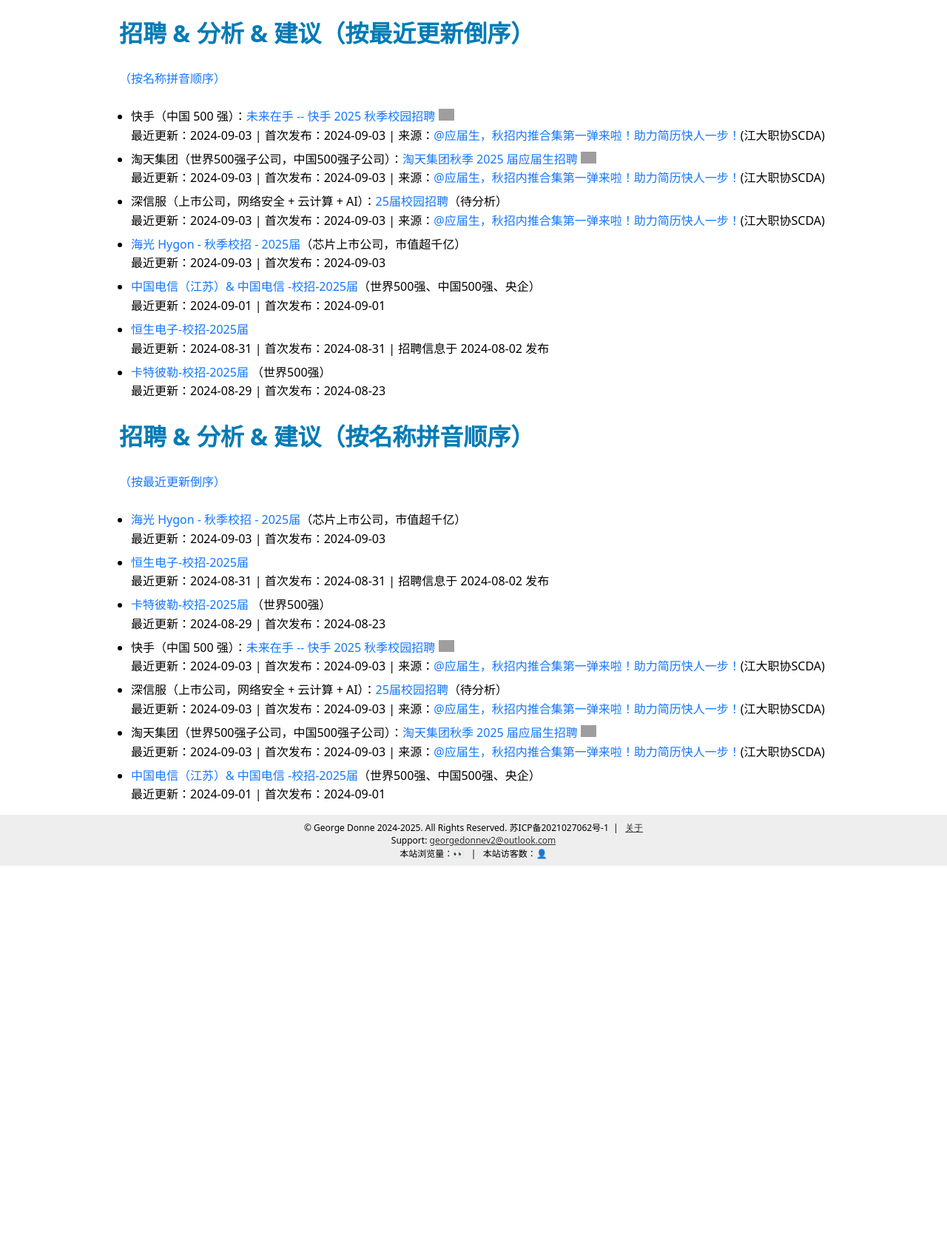
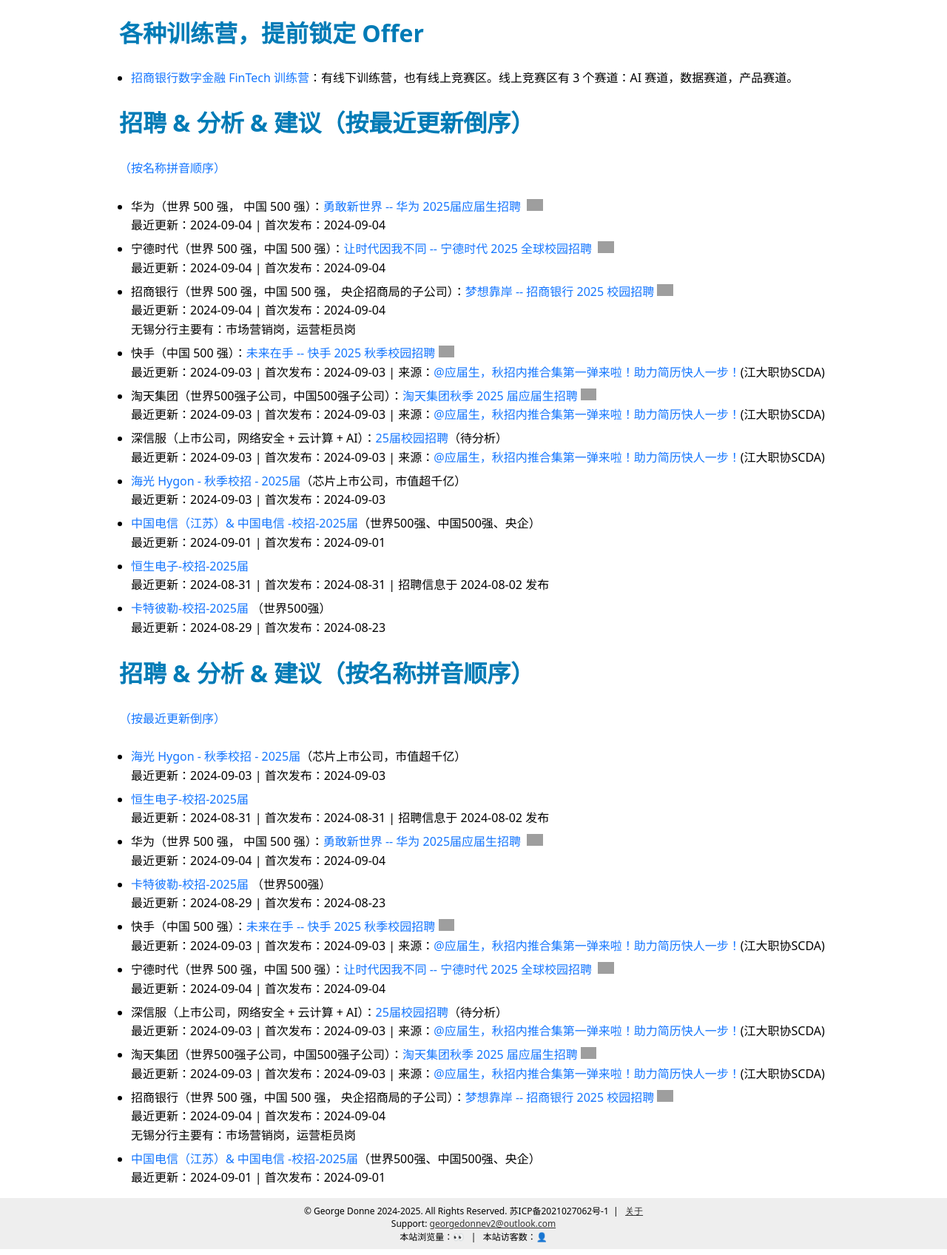
Before and after one commit to georgedonnev2/logd, a plain HTML site: page page/rem-i-want-job.html in a window 1280 px wide. Shown: the part 576-2272 px from the top of the page at 74% size. Before the commit the page ends 1754 px from the top, so only its background shows below. Drawn offline with Linux system fonts and the light colour scheme; some packages are replaced by stand-ins of ours; grey boxes are pictures that could not be loaded; a script that the page names is missing.

Commit message:
rem: add huawei, etc.

```diff
--- a/css/logd.css
+++ b/css/logd.css
@@ -112,18 +112,18 @@ main {
         &:link {
             /* color: var(--a-text-color); */
         }
+
         &:visited {
             /* color: var(--a-text-color); */
         }
-        &:focus {
 
-        }
+        &:focus {}
+
         &:hover {
             text-decoration: underline;
         }
-        &:active {
 
-        }
+        &:active {}
     }
 
     code {
@@ -212,6 +212,9 @@ img.logo-inline {
         width: auto;
         height: 1rem;
     }
+    #cmbchina-logo {
+        background-color: #b72d34;
+    }
 
     li,
     p {
--- a/page/rem-i-want-job.html
+++ b/page/rem-i-want-job.html
@@ -76,6 +76,19 @@
             </ul>
         </section>
 
+        <!-- 各种提前班 / 训练营 -->
+        <section>
+            <h2 id="training-camp-list">
+                <a href="#training-camp-list">各种训练营，提前锁定 Offer</a>
+            </h2>
+
+            <ul>
+                <li><a href="https://career.cmbchina.com/fintech/home" target="_blank">招商银行数字金融 FinTech
+                        训练营</a>：有线下训练营，也有线上竞赛区。线上竞赛区有 3 个赛道：AI 赛道，数据赛道，产品赛道。</li>
+            </ul>
+        </section>
+
+
         <!-- 招聘信息 -->
         <section>
             <h2 id="job_suggestion_by_update">
@@ -88,19 +101,49 @@
             <ul>
 
                 <li>
-                    快手（中国 500 强）：<a href="https://campus.kuaishou.cn/#/campus/jobs" target="_blank">未来在手 -- 快手 2025 秋季校园招聘</a>
-                    <img class="logo-inline" src="https://s2-11760.kwimgs.com/kos/nlav11760/dev/careers-campus/20240826-224014/assets/media/LOGO_3x.ecbc0f7b.png"><br>
-                    最近更新：2024-09-03 | 首次发布：2024-09-03 | 来源：<a href="https://mp.weixin.qq.com/s/b7OX54bIRrFclaXMto4Ggw" target="_blank">@应届生，秋招内推合集第一弹来啦！助力简历快人一步！</a>(江大职协SCDA)
+                    华为（世界 500 强， 中国 500 强）：<a
+                        href="https://career.huawei.com/reccampportal/portal5/campus-recruitment.html"
+                        target="_blank">勇敢新世界 -- 华为 2025届应届生招聘</a>&nbsp&nbsp<img class="logo-inline"
+                        src="https://career.huawei.com/reccampportal/portal5/images/logo-24.png"><br>
+                    最近更新：2024-09-04 | 首次发布：2024-09-04
+                </li>
+
+                <li>宁德时代（世界 500 强，中国 500 强）：<a href="https://talent.catl.com/campus-recruitment/catlhr/142197#/"
+                        target="_blank">让时代因我不同 -- 宁德时代 2025 全球校园招聘</a>&nbsp&nbsp<img class="logo-inline"
+                        src="https://www.catl.com/template/1/default/_files/svg/logo.svg"><br>
+                    最近更新：2024-09-04 | 首次发布：2024-09-04
+                </li>
+
+                <li>招商银行（世界 500 强，中国 500 强， 央企招商局的子公司）：<a href="https://career.cmbchina.com/campus/home"
+                        target="_blank">梦想靠岸 -- 招商银行 2025 校园招聘</a>
+                    <img class="logo-inline" id="cmbchina-logo"
+                        src="https://career.cmbchina.com/static/media/logo_recruit.ee6152c1b7664c528622.png"><br>
+                    最近更新：2024-09-04 | 首次发布：2024-09-04 <br>
+                    无锡分行主要有：市场营销岗，运营柜员岗
                 </li>
 
                 <li>
-                    淘天集团（世界500强子公司，中国500强子公司）：<a href="https://talent.taotian.com/campus/home" target="_blank">淘天集团秋季 2025 届应届生招聘</a>
-                    <img class="logo-inline" src="https://img.alicdn.com/imgextra/i1/O1CN01iAf6Hf1iBne95QBUo_!!6000000004375-2-tps-844-106.png"><br>
-                    最近更新：2024-09-03 | 首次发布：2024-09-03 | 来源：<a href="https://mp.weixin.qq.com/s/b7OX54bIRrFclaXMto4Ggw" target="_blank">@应届生，秋招内推合集第一弹来啦！助力简历快人一步！</a>(江大职协SCDA)
+                    快手（中国 500 强）：<a href="https://campus.kuaishou.cn/#/campus/jobs" target="_blank">未来在手 -- 快手 2025
+                        秋季校园招聘</a>
+                    <img class="logo-inline"
+                        src="https://s2-11760.kwimgs.com/kos/nlav11760/dev/careers-campus/20240826-224014/assets/media/LOGO_3x.ecbc0f7b.png"><br>
+                    最近更新：2024-09-03 | 首次发布：2024-09-03 | 来源：<a href="https://mp.weixin.qq.com/s/b7OX54bIRrFclaXMto4Ggw"
+                        target="_blank">@应届生，秋招内推合集第一弹来啦！助力简历快人一步！</a>(江大职协SCDA)
                 </li>
 
-                <li>深信服（上市公司，网络安全 + 云计算 + AI）：<a href="https://hr.sangfor.com/campucompon/schoolRecruitment" target="_blank">25届校园招聘</a>（待分析）<br>
-                    最近更新：2024-09-03 | 首次发布：2024-09-03 | 来源：<a href="https://mp.weixin.qq.com/s/b7OX54bIRrFclaXMto4Ggw" target="_blank">@应届生，秋招内推合集第一弹来啦！助力简历快人一步！</a>(江大职协SCDA)
+                <li>
+                    淘天集团（世界500强子公司，中国500强子公司）：<a href="https://talent.taotian.com/campus/home" target="_blank">淘天集团秋季
+                        2025 届应届生招聘</a>
+                    <img class="logo-inline"
+                        src="https://img.alicdn.com/imgextra/i1/O1CN01iAf6Hf1iBne95QBUo_!!6000000004375-2-tps-844-106.png"><br>
+                    最近更新：2024-09-03 | 首次发布：2024-09-03 | 来源：<a href="https://mp.weixin.qq.com/s/b7OX54bIRrFclaXMto4Ggw"
+                        target="_blank">@应届生，秋招内推合集第一弹来啦！助力简历快人一步！</a>(江大职协SCDA)
+                </li>
+
+                <li>深信服（上市公司，网络安全 + 云计算 + AI）：<a href="https://hr.sangfor.com/campucompon/schoolRecruitment"
+                        target="_blank">25届校园招聘</a>（待分析）<br>
+                    最近更新：2024-09-03 | 首次发布：2024-09-03 | 来源：<a href="https://mp.weixin.qq.com/s/b7OX54bIRrFclaXMto4Ggw"
+                        target="_blank">@应届生，秋招内推合集第一弹来啦！助力简历快人一步！</a>(江大职协SCDA)
                 </li>
 
                 <li>
@@ -149,24 +192,54 @@
                 </li>
 
                 <li>
+                    华为（世界 500 强， 中国 500 强）：<a
+                        href="https://career.huawei.com/reccampportal/portal5/campus-recruitment.html"
+                        target="_blank">勇敢新世界 -- 华为 2025届应届生招聘</a>&nbsp&nbsp<img class="logo-inline"
+                        src="https://career.huawei.com/reccampportal/portal5/images/logo-24.png"><br>
+                    最近更新：2024-09-04 | 首次发布：2024-09-04
+                </li>
+
+                <li>
                     <a href="./rem-caterpillar-y2025.html" target="_blank">卡特彼勒-校招-2025届</a> （世界500强）<br>
                     最近更新：2024-08-29 | 首次发布：2024-08-23
                 </li>
 
                 <li>
-                    快手（中国 500 强）：<a href="https://campus.kuaishou.cn/#/campus/jobs" target="_blank">未来在手 -- 快手 2025 秋季校园招聘</a>
-                    <img class="logo-inline" src="https://s2-11760.kwimgs.com/kos/nlav11760/dev/careers-campus/20240826-224014/assets/media/LOGO_3x.ecbc0f7b.png"><br>
-                    最近更新：2024-09-03 | 首次发布：2024-09-03 | 来源：<a href="https://mp.weixin.qq.com/s/b7OX54bIRrFclaXMto4Ggw" target="_blank">@应届生，秋招内推合集第一弹来啦！助力简历快人一步！</a>(江大职协SCDA)
+                    快手（中国 500 强）：<a href="https://campus.kuaishou.cn/#/campus/jobs" target="_blank">未来在手 -- 快手 2025
+                        秋季校园招聘</a>
+                    <img class="logo-inline"
+                        src="https://s2-11760.kwimgs.com/kos/nlav11760/dev/careers-campus/20240826-224014/assets/media/LOGO_3x.ecbc0f7b.png"><br>
+                    最近更新：2024-09-03 | 首次发布：2024-09-03 | 来源：<a href="https://mp.weixin.qq.com/s/b7OX54bIRrFclaXMto4Ggw"
+                        target="_blank">@应届生，秋招内推合集第一弹来啦！助力简历快人一步！</a>(江大职协SCDA)
                 </li>
 
-                <li>深信服（上市公司，网络安全 + 云计算 + AI）：<a href="https://hr.sangfor.com/campucompon/schoolRecruitment" target="_blank">25届校园招聘</a>（待分析）<br>
-                    最近更新：2024-09-03 | 首次发布：2024-09-03 | 来源：<a href="https://mp.weixin.qq.com/s/b7OX54bIRrFclaXMto4Ggw" target="_blank">@应届生，秋招内推合集第一弹来啦！助力简历快人一步！</a>(江大职协SCDA)
+                <li>宁德时代（世界 500 强，中国 500 强）：<a href="https://talent.catl.com/campus-recruitment/catlhr/142197#/"
+                        target="_blank">让时代因我不同 -- 宁德时代 2025 全球校园招聘</a>&nbsp&nbsp<img class="logo-inline"
+                        src="https://www.catl.com/template/1/default/_files/svg/logo.svg"><br>
+                    最近更新：2024-09-04 | 首次发布：2024-09-04
+                </li>
+
+                <li>深信服（上市公司，网络安全 + 云计算 + AI）：<a href="https://hr.sangfor.com/campucompon/schoolRecruitment"
+                        target="_blank">25届校园招聘</a>（待分析）<br>
+                    最近更新：2024-09-03 | 首次发布：2024-09-03 | 来源：<a href="https://mp.weixin.qq.com/s/b7OX54bIRrFclaXMto4Ggw"
+                        target="_blank">@应届生，秋招内推合集第一弹来啦！助力简历快人一步！</a>(江大职协SCDA)
                 </li>
 
                 <li>
-                    淘天集团（世界500强子公司，中国500强子公司）：<a href="https://talent.taotian.com/campus/home" target="_blank">淘天集团秋季 2025 届应届生招聘</a>
-                    <img class="logo-inline" src="https://img.alicdn.com/imgextra/i1/O1CN01iAf6Hf1iBne95QBUo_!!6000000004375-2-tps-844-106.png"><br>
-                    最近更新：2024-09-03 | 首次发布：2024-09-03 | 来源：<a href="https://mp.weixin.qq.com/s/b7OX54bIRrFclaXMto4Ggw" target="_blank">@应届生，秋招内推合集第一弹来啦！助力简历快人一步！</a>(江大职协SCDA)
+                    淘天集团（世界500强子公司，中国500强子公司）：<a href="https://talent.taotian.com/campus/home" target="_blank">淘天集团秋季
+                        2025 届应届生招聘</a>
+                    <img class="logo-inline"
+                        src="https://img.alicdn.com/imgextra/i1/O1CN01iAf6Hf1iBne95QBUo_!!6000000004375-2-tps-844-106.png"><br>
+                    最近更新：2024-09-03 | 首次发布：2024-09-03 | 来源：<a href="https://mp.weixin.qq.com/s/b7OX54bIRrFclaXMto4Ggw"
+                        target="_blank">@应届生，秋招内推合集第一弹来啦！助力简历快人一步！</a>(江大职协SCDA)
+                </li>
+
+                <li>招商银行（世界 500 强，中国 500 强， 央企招商局的子公司）：<a href="https://career.cmbchina.com/campus/home"
+                        target="_blank">梦想靠岸 -- 招商银行 2025 校园招聘</a>
+                    <img class="logo-inline" id="cmbchina-logo"
+                        src="https://career.cmbchina.com/static/media/logo_recruit.ee6152c1b7664c528622.png"><br>
+                    最近更新：2024-09-04 | 首次发布：2024-09-04 <br>
+                    无锡分行主要有：市场营销岗，运营柜员岗
                 </li>
 
                 <li>
```
Lines whose indentation alone changed are shown as unchanged.
